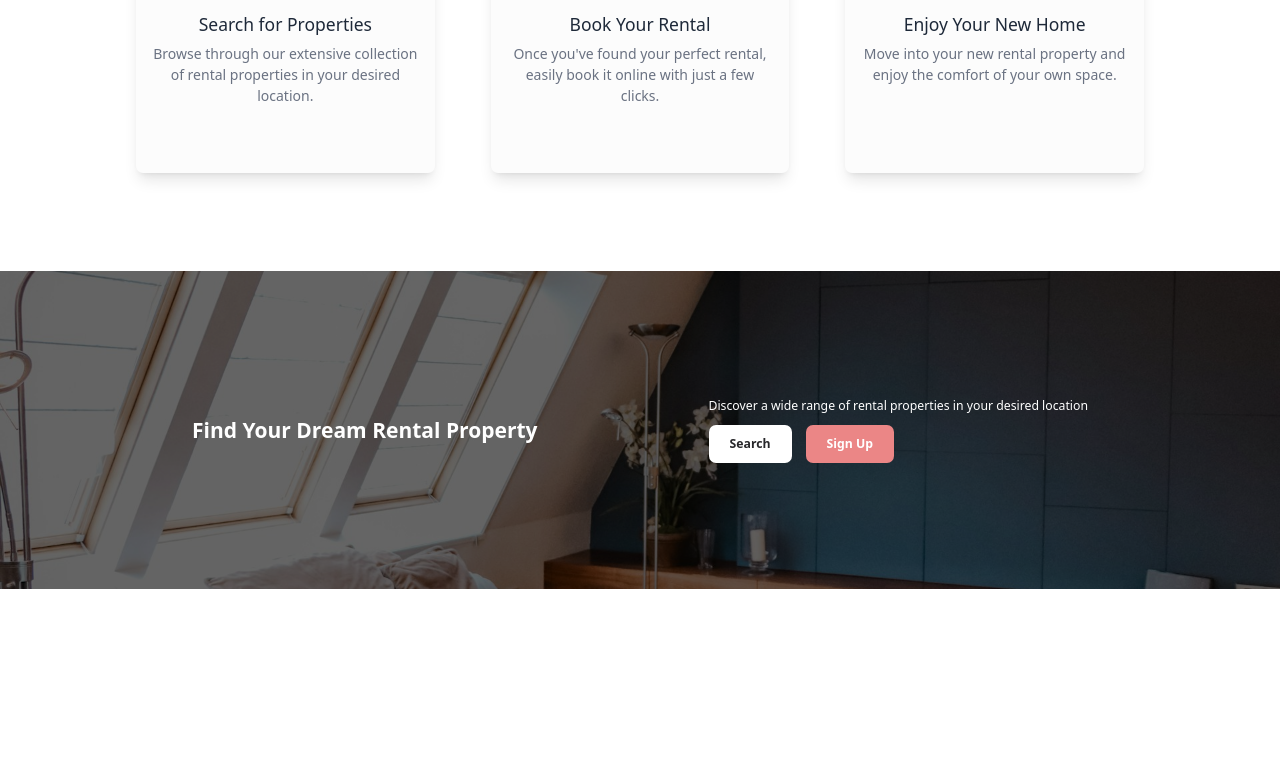
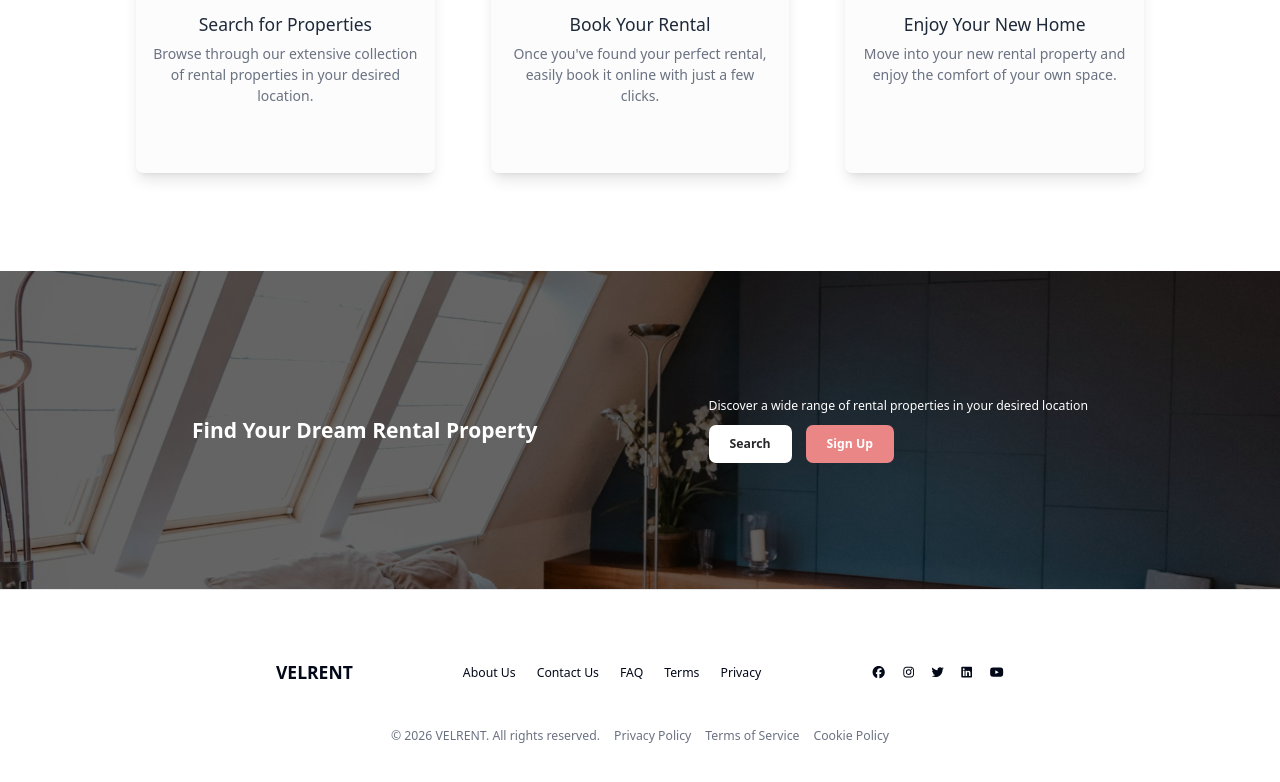
Before and after one commit to NickVeles/portfolio-rental, a Next.js app: page /landing in a window 1280 px wide. Shown: the part 1764-2546 px from the top of the page. Before the commit the page ends 2353 px from the top, so only its background shows below. Built offline with nearby package versions, Linux system fonts and the light colour scheme; no server answers.

Commit message:
feat: add nondashboard footer

```diff
--- /dev/null
+++ b/app/(nondashboard)/landing/FooterSection.tsx
@@ -0,0 +1,81 @@
+import Link from "next/link";
+import { FontAwesomeIcon } from "@fortawesome/react-fontawesome";
+import {
+  faFacebook,
+  faInstagram,
+  faTwitter,
+  faLinkedin,
+  faYoutube,
+} from "@fortawesome/free-brands-svg-icons";
+
+function FooterSection() {
+  return (
+    <footer className="border-t border-gray-200 py-20">
+      <div className="max-w-4xl mx-auto px-6 sm:px-8">
+        <div className="flex flex-col md:flex-row justify-between items-center">
+          <div className="mb-4">
+            <Link href="/" className="text-xl font-bold">
+              VELRENT
+            </Link>
+          </div>
+          <nav className="mb-4">
+            <ul className="flex space-x-6">
+              <li>
+                <Link href="/about">About Us</Link>
+              </li>
+              <li>
+                <Link href="/contact">Contact Us</Link>
+              </li>
+              <li>
+                <Link href="/faq">FAQ</Link>
+              </li>
+              <li>
+                <Link href="/terms">Terms</Link>
+              </li>
+              <li>
+                <Link href="/privacy">Privacy</Link>
+              </li>
+            </ul>
+          </nav>
+          <div className="flex space-x-4 mb-4">
+            <a
+              href="#"
+              aria-label="Facebook"
+              className="hover:text-primary-600"
+            >
+              <FontAwesomeIcon icon={faFacebook} className="size-6" />
+            </a>
+            <a
+              href="#"
+              aria-label="Instagram"
+              className="hover:text-primary-600"
+            >
+              <FontAwesomeIcon icon={faInstagram} className="size-6" />
+            </a>
+            <a href="#" aria-label="Twitter" className="hover:text-primary-600">
+              <FontAwesomeIcon icon={faTwitter} className="size-6" />
+            </a>
+            <a
+              href="#"
+              aria-label="LinkedIn"
+              className="hover:text-primary-600"
+            >
+              <FontAwesomeIcon icon={faLinkedin} className="size-6" />
+            </a>
+            <a href="#" aria-label="YouTube" className="hover:text-primary-600">
+              <FontAwesomeIcon icon={faYoutube} className="size-6" />
+            </a>
+          </div>
+        </div>
+        <div className="mt-8 text-center text-sm text-gray-500 flex justify-center space-x-4">
+          <span>&copy; {new Date().getFullYear()} VELRENT. All rights reserved.</span>
+          <Link href="/privacy">Privacy Policy</Link>
+          <Link href="/terms">Terms of Service</Link>
+          <Link href="/cookies">Cookie Policy</Link>
+        </div>
+      </div>
+    </footer>
+  );
+}
+
+export default FooterSection;
--- a/app/(nondashboard)/landing/page.tsx
+++ b/app/(nondashboard)/landing/page.tsx
@@ -2,6 +2,7 @@
 import FeaturesSection from "./FeaturesSection";
 import DiscoverSection from "./DiscoverSection";
 import CallToActionSection from "./CallToActionSection";
+import FooterSection from "./FooterSection";
 
 const Landing = () => {
   return (
@@ -10,6 +11,7 @@
       <FeaturesSection />
       <DiscoverSection />
       <CallToActionSection />
+      <FooterSection />
     </div>
   );
 };
```
